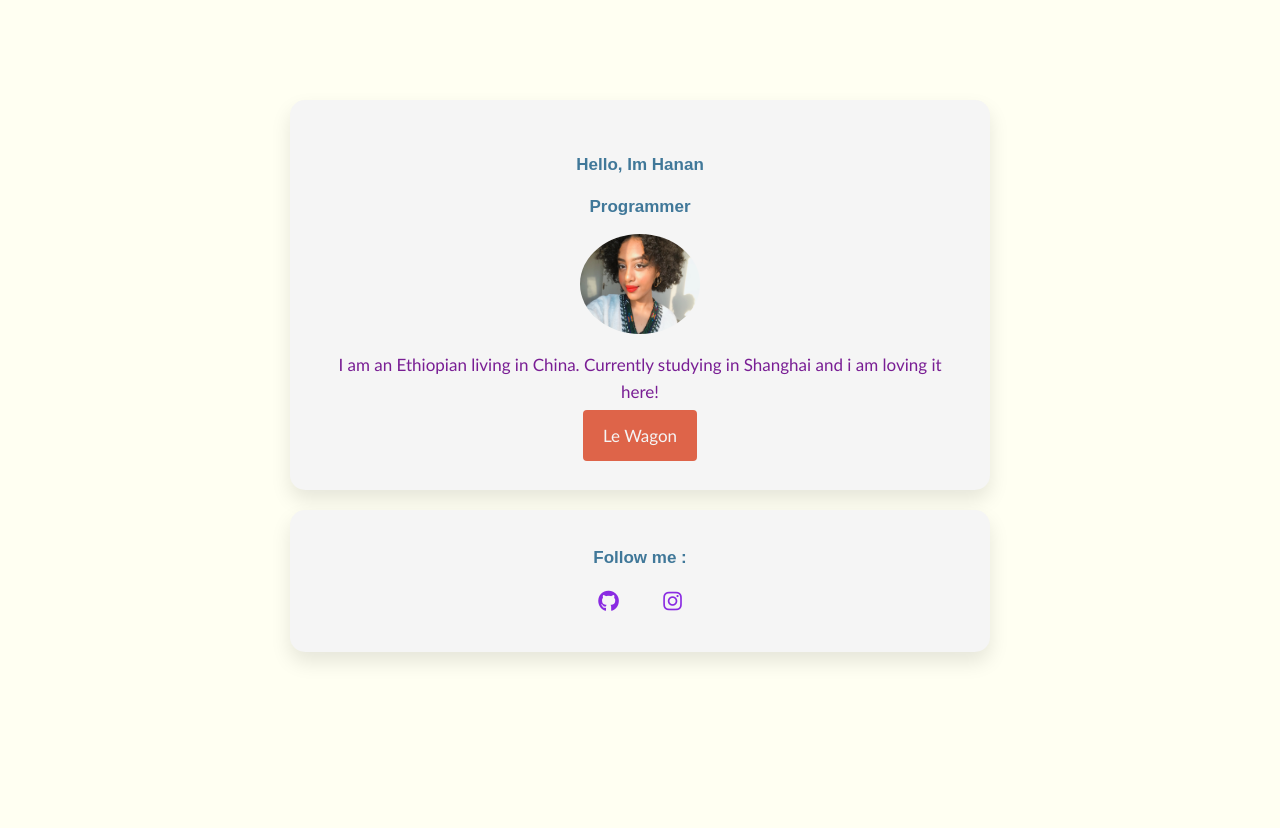
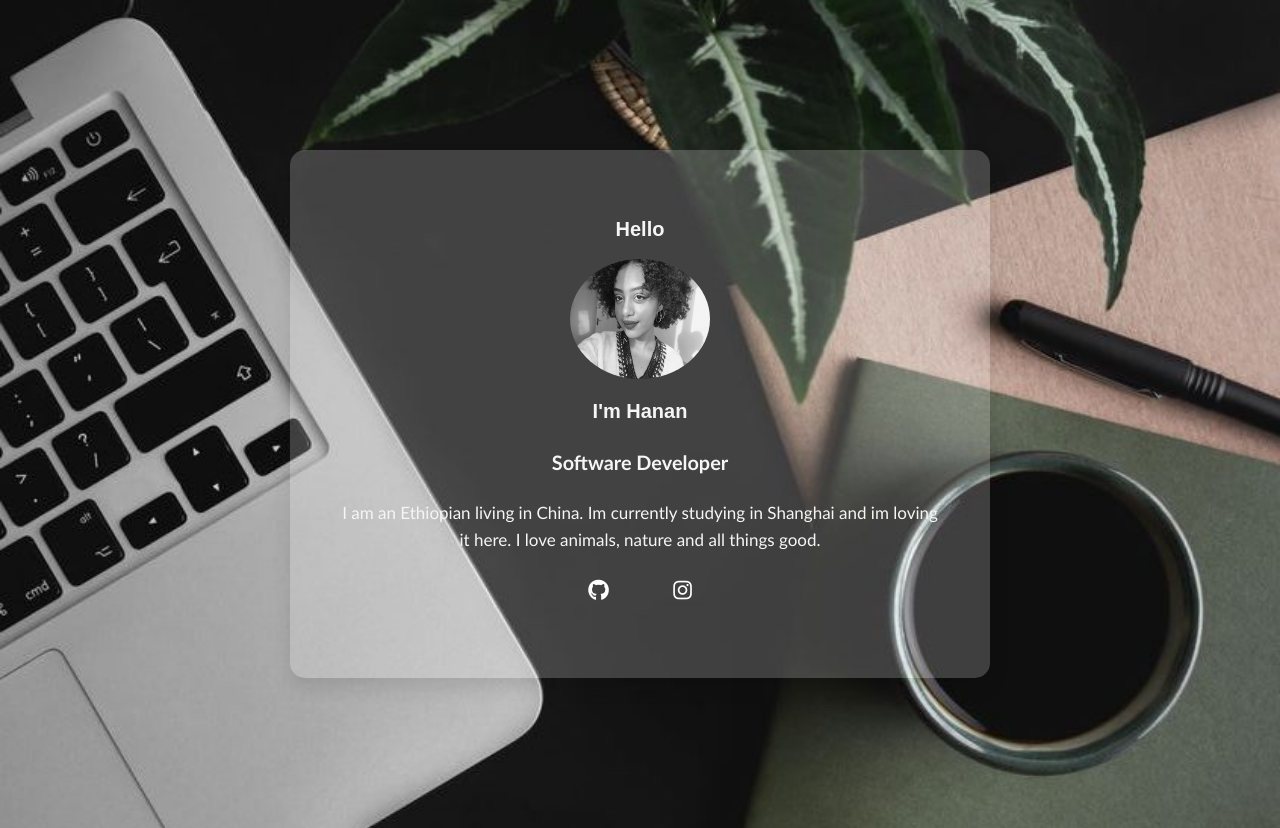
Before and after one commit to hananjemal/profile, a plain HTML site: page index.html in a window 1280 px wide. Before the commit the page ends 800 px from the top, so only its background shows below. Drawn offline with Linux system fonts and the light colour scheme.

Commit message:
done with my profile

```diff
--- a/index.html
+++ b/index.html
@@ -9,19 +9,16 @@
   <body>
     <div class="container">
       <div class="card">
-        <h1>Hello, Im Hanan</h1>
-      <h2>Programmer</h2>
-      <img src="images/IMG_1338.JPG" width="120px" height="100px" alt="hanan jemal">
-      <p>
-        I am an Ethiopian living in China. Currently studying in Shanghai
-        and i am loving it here!
-      </p>
-      <a href="https://www.lewagon.com" class="button" target="_blank">
-        Le Wagon
-      </a>
-      </div>
-      <div class="card" id="social_box">
-        <h2>Follow me : </h2>
+        <h1>Hello</h1>
+        <img src="images/IMG_1338.JPG" width="140px" height="120px" alt="hanan jemal">
+        <h2>I'm Hanan</h2>
+        <h3>Software Developer</h3>
+        <p>
+        I am an Ethiopian living in China. Im currently studying in Shanghai
+        and im loving it here. I love animals, nature and all things good.
+        </p>
+
+
       <ul class="list-inline">
         <li>
           <a href="https://github.com/hananjemal" target="_blank"><i class="fa-brands fa-github fa-lg"></i></a>
--- a/style.css
+++ b/style.css
@@ -1,49 +1,56 @@
 
 body {
-  background-color:#FFFFF2;
+  background-image: url("images/dcff43ac02602df31737165d243034bc.jpg");
   font-family:'Gill Sans';
-  color: #791E94;
+  color: whitesmoke;
   font-size: 17px;
   line-height: 1.6;
+  background-position: center;
+  background-repeat: no-repeat;
+  background-size: cover;
 }
 
 h1,h2{
-  color: #407899;
+  color: whitesmoke;
   font-family: 'Poppins', sans-serif;
-  font-size: 17px;
+  font-size: 20px;
 }
 
 a{
-  color: blueviolet;
+  color: white;
   text-decoration: dashed;
+  margin: 20px;
 }
 
 a:hover {
-  background-color: black;
+  color: black;
 }
 
 img{
   border-radius: 50%;
+  -webkit-filter: grayscale(100%); /* Safari 6.0 - 9.0 */
+  filter: grayscale(100%);
 
 }
 .card{
-  background-color: whitesmoke;
+  background: rgba(255, 255,255,0.2);
   border-radius: 15px;
   box-shadow: 0px 10px 20px rgba(0,0,0,0.1);
-  margin: 20px 0px;
-  padding: 40px;
+  margin: 150px auto;
+  padding: 50px;
   text-align: center;
+  opacity: 1;
 }
 
 
 .container {
   width: 700px;
-  margin: 100px auto;
+  margin: auto auto;
 }
 
 .list-inline > li {
   display: inline-block;
-  padding: 0px 20px;
+  padding: 20px 10px;
 
 }
 
@@ -52,9 +59,7 @@ img{
   padding-left: 0px;
 }
 
-#social_box{
-  padding: 20px;
-}
+
 
 .button{
   background-color: #DE6449;
```
Also changed, not shown: images/IMG_6807.JPG (added), images/dcff43ac02602df31737165d243034bc.jpg (added).
